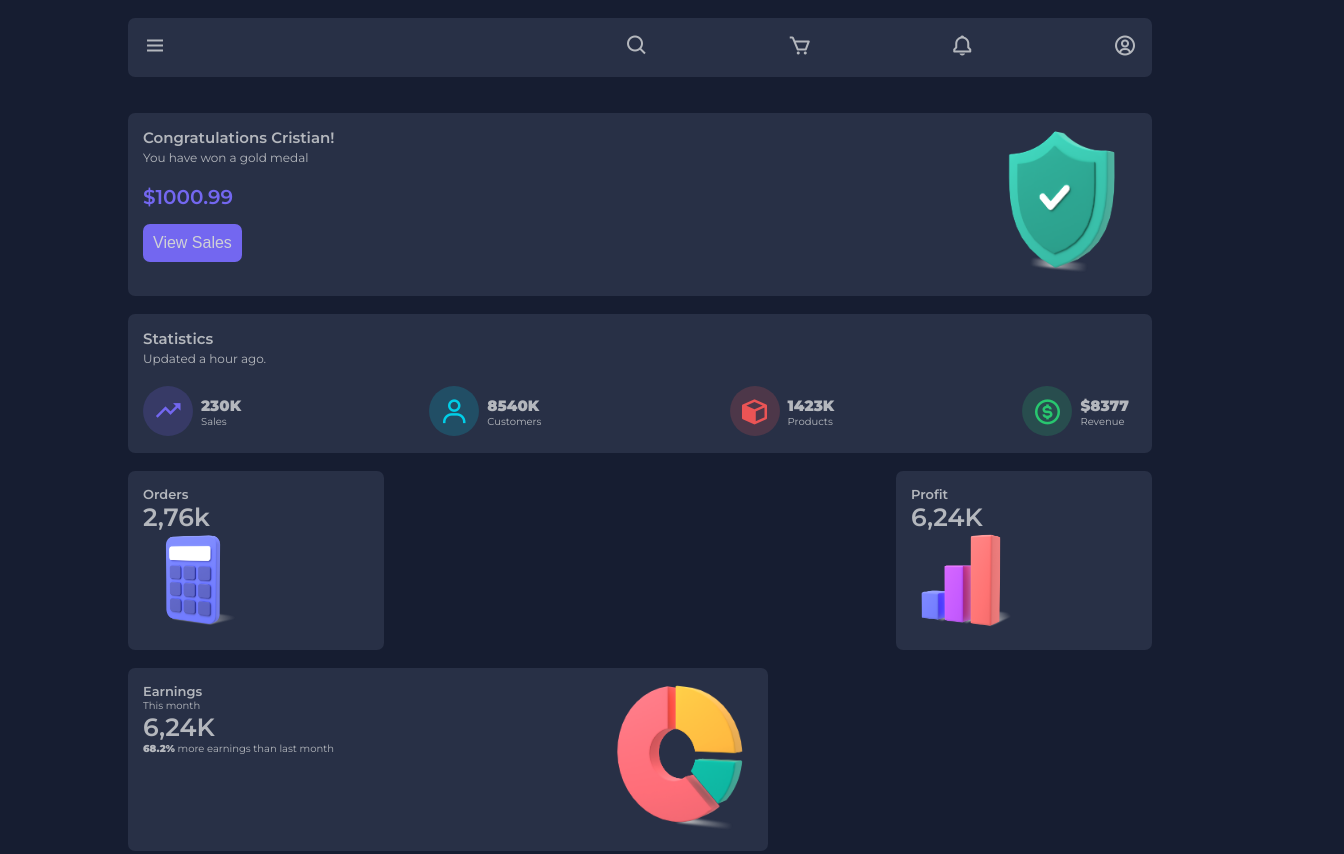
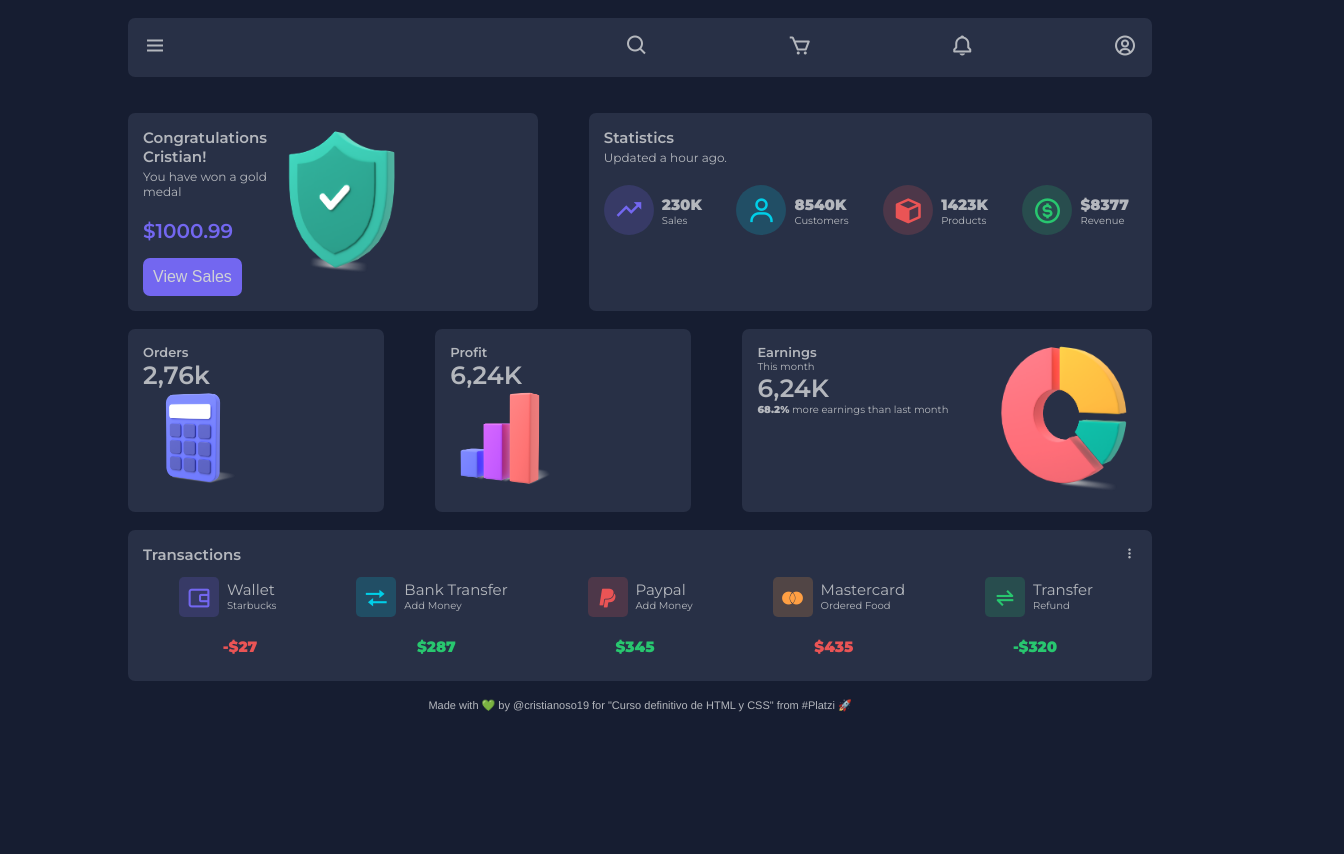
Before and after one commit to cristianoso19/definitivoHTML, a plain HTML site: page EstrategiasResponsive/RetoResponsive/index.html in a window 1280 px wide. Shown: the top 854 px of the page, 1344 px wide, since content can reach past the window. After the commit the page ends 800 px from the top, so only its background shows below. Drawn offline with nearby package versions, Linux system fonts and the light colour scheme.

Commit message:
Adding new media query for desktop

```diff
--- a/EstrategiasResponsive/RetoResponsive/index.html
+++ b/EstrategiasResponsive/RetoResponsive/index.html
@@ -4,7 +4,7 @@
 <head>
    <meta charset="utf-8">
    <meta name='viewport' content='width=device-width, initial-scale=1, shrink-to-fit=no'>
-   <title></title>
+   <title>Platzi Reto</title>
    <link rel="stylesheet" href="./style.css">
    <link rel="preconnect" href="https://fonts.googleapis.com">
    <link rel="preconnect" href="https://fonts.gstatic.com" crossorigin>
@@ -27,7 +27,7 @@
    <section class="container">
       <aside></aside>
       <main>
-         <div class="card">
+         <div class="card1">
             <div class="card-info">
                <div class="">
                   <h3 class="card-title">Congratulations Cristian!</h3>
@@ -42,7 +42,7 @@
                </div>
             </div>
          </div>
-         <div class="card">
+         <div class="card2">
             <div class="card-statistics">
                <h3 class="card-title">Statistics</h3>
                <p class="card-description">Updated a hour ago.</p>
@@ -116,7 +116,7 @@
                </div>
             </div>
          </div>
-         <div class="card">
+         <div class="card3">
             <div class="card-header">
                <h3 class="card-title">Transactions</h3>
                <h3 class="card-title"><i class='bx bx-dots-vertical-rounded'></i></h3>
--- a/EstrategiasResponsive/RetoResponsive/style.css
+++ b/EstrategiasResponsive/RetoResponsive/style.css
@@ -53,7 +53,10 @@ ul li {
    margin: 1.8rem 1.8rem;
 }
 
-.card {
+.card1,
+.card2,
+.card3{
+   width: 100%;
    margin-top: 1.8rem;
    padding: 1.5rem 1.5rem;
    border-radius: 0.7rem;
@@ -225,9 +228,7 @@ ul li {
       display: flex;
       flex-wrap: wrap;
    }
-   .card{
-      width: 95vw;
-   }
+
    .card-info{
       justify-content: space-between;
    }
@@ -245,13 +246,13 @@ ul li {
    .card-badges {
       display: flex;
       justify-content: space-around;
-      width: 100vw;
+      width: 90vw;
    }
    .card-icon {
       width: auto;
    }
    .card-values {
-      width: 100vw;
+      width: 90vw;
       flex-direction: row;
       justify-content: space-around;
    }
@@ -271,8 +272,26 @@ ul li {
 }
 @media (min-width: 1024px){
    .container{
-      width: 1024px;
+      max-width: 1024px;
       margin-left: auto;
       margin-right: auto;
    }
+   .card1{
+      width: 40%;
+   }
+   .card2{
+      width: 55%;
+      margin-left: 5%;
+   }
+   .card3{
+      width: 100%;
+   }
+   .widget-horizontal{
+      width: 40%;
+   }
+   .card-info{
+      max-width: 10rem;
+   }
+   .card-values{
+   }
 }
```
